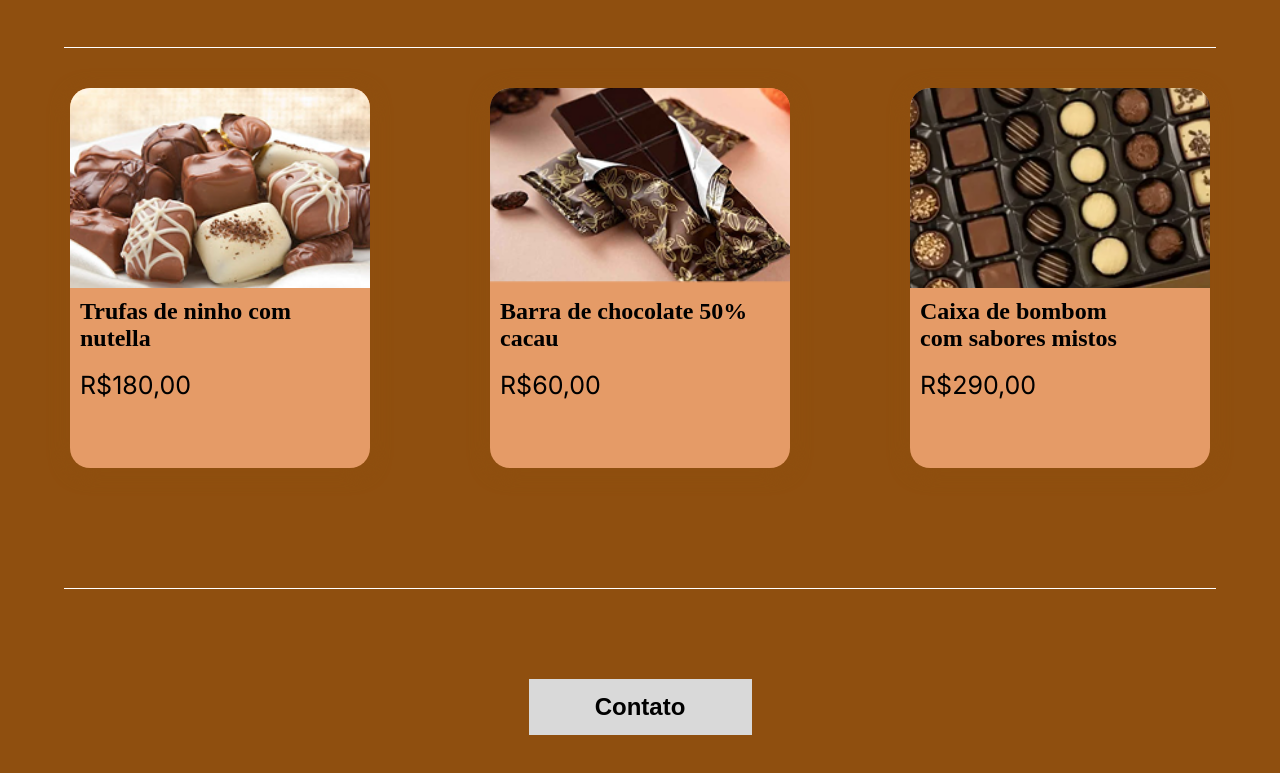
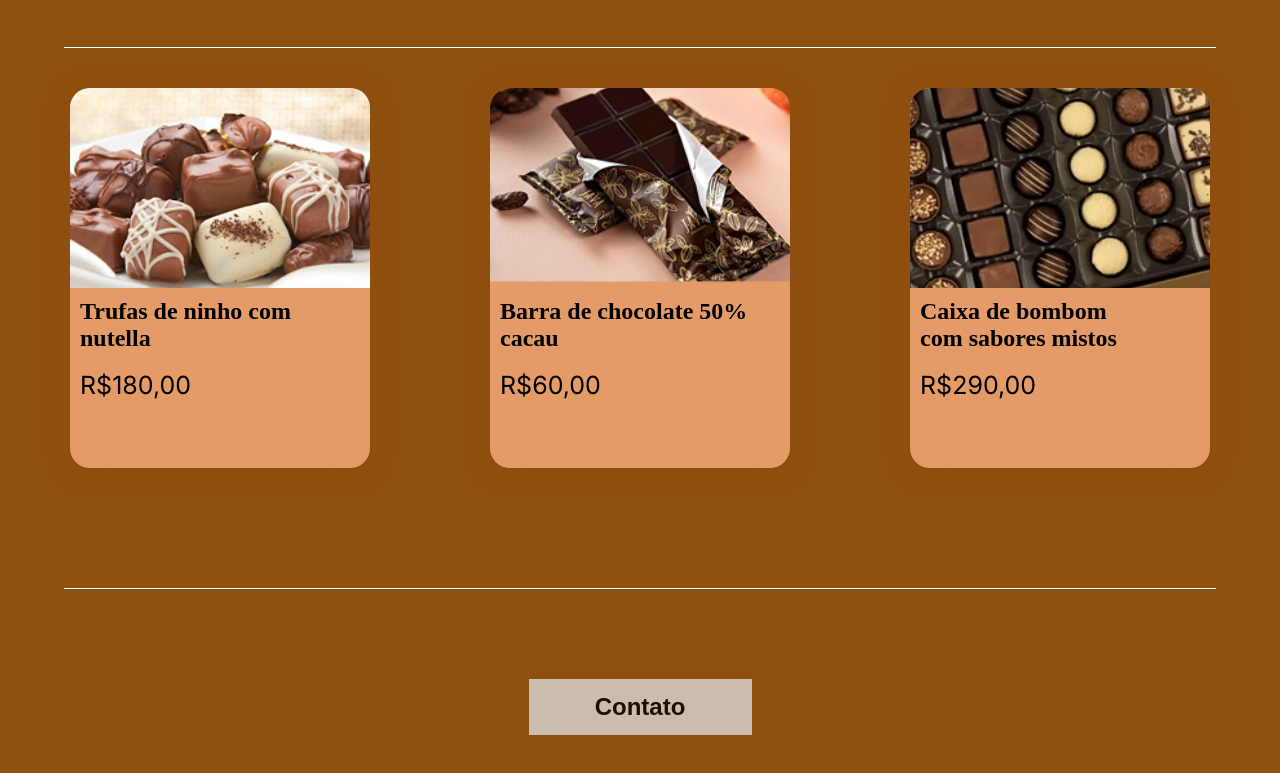
Before and after one commit to eduarda-fenerich/responsividade, a plain HTML site: page Home/index.html in a window 1280 px wide. Shown: the part 1125-1898 px from the top of the page. Drawn offline with Linux system fonts and the light colour scheme.

Commit message:
Add files via upload

```diff
--- a/Home/style.css
+++ b/Home/style.css
@@ -117,6 +117,8 @@ button{
     font-size: 24px;
     font-weight: bold;
     transform: all 200ms linear;
+    cursor: pointer;
+    opacity: 0.8;
 }
 
 .line2{
```
